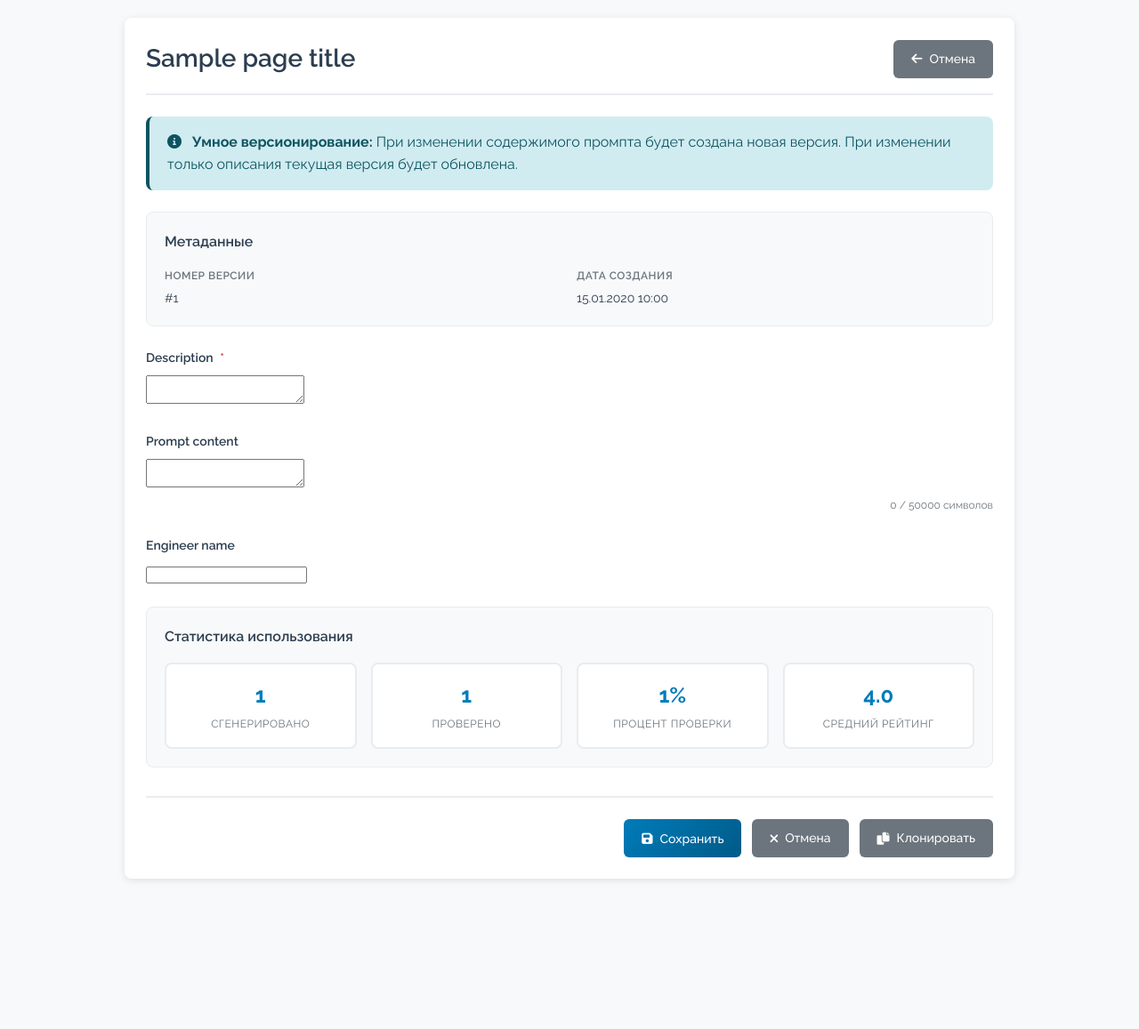
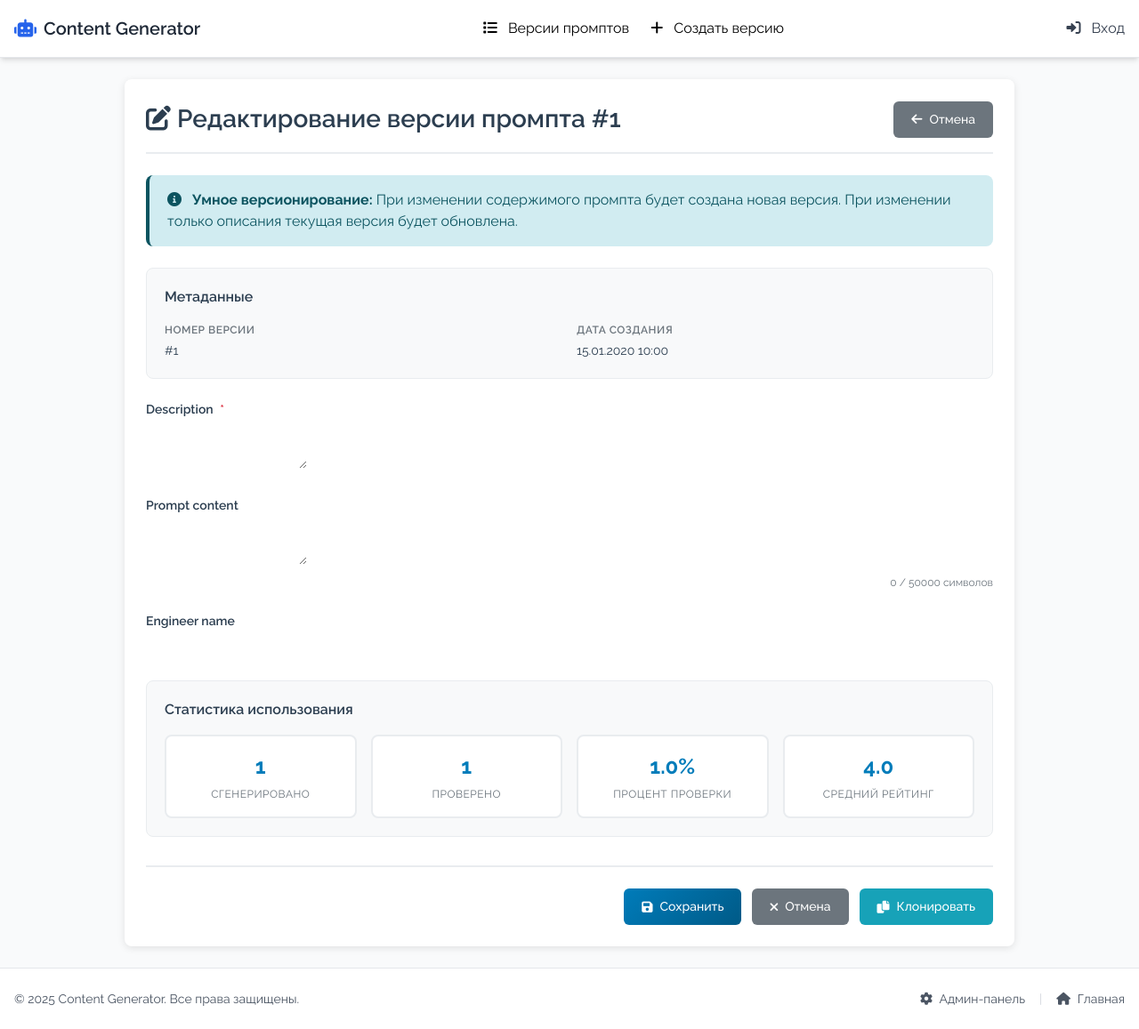
Before and after one commit to Antiguru2/content_generator, a Django app: template templates/content_generator/prompt_versions/form.html in a window 1280 px wide. Shown: the whole page at 89% size. Before the commit the page ends 990 px from the top, so only its background shows below. Run offline with Django 3.2, Linux system fonts and the light colour scheme; the template is opened without the code that fills it: most values are stand-ins (such as "Sample title", 1, 10 or a date in 2020); form fields are guessed from the names that the template uses; some libraries are stand-ins or nearby versions.

Commit message:
Обновлен шаблон формы для управления версиями промптов: добавлены блоки для заголовка и дополнительных стилей, улучшена структура и добавлены метаданные. Обновлен статус подмодуля документации.

```diff
--- a/templates/content_generator/prompt_versions/form.html
+++ b/templates/content_generator/prompt_versions/form.html
@@ -1,32 +1,11 @@
+{% extends 'content_generator/base.html' %}
 {% load static %}
-<!DOCTYPE html>
-<html lang="ru">
-<head>
-    <meta charset="utf-8">
-    <meta name="viewport" content="width=device-width, initial-scale=1.0, shrink-to-fit=no">
-    <title>{% if is_create %}Создание новой версии промпта{% else %}Редактирование версии промпта #{{ version.version_number }}{% endif %} - Content Generator</title>
 
-    <link rel="preconnect" href="https://fonts.googleapis.com">
-    <link rel="preconnect" href="https://fonts.gstatic.com" crossorigin>
-    <link href="https://fonts.googleapis.com/css2?family=Raleway:wght@300;400;500;600;700&display=swap" rel="stylesheet">
-    <link rel="stylesheet" href="https://cdnjs.cloudflare.com/ajax/libs/font-awesome/6.0.0-beta3/css/all.min.css">
+{% block title %}{% if is_create %}Создание новой версии промпта{% else %}Редактирование версии промпта #{{ version.version_number }}{% endif %} - Content Generator{% endblock title %}
 
+{% block extra_css %}
 <style>
-        * {
-            margin: 0;
-            padding: 0;
-            box-sizing: border-box;
-        }
-
-        body {
-            font-family: 'Raleway', -apple-system, BlinkMacSystemFont, 'Segoe UI', Roboto, sans-serif;
-            background: #f8f9fa;
-            padding: 20px;
-            color: #333;
-            line-height: 1.6;
-        }
-
-        .container {
+    .form-container {
         max-width: 1000px;
         margin: 0 auto;
         background: white;
@@ -88,6 +67,17 @@
 
     .btn-secondary:hover {
         background: #5a6268;
+    }
+
+    .btn-clone {
+        background: #17a2b8;
+        color: white;
+    }
+
+    .btn-clone:hover {
+        background: #138496;
+        transform: translateY(-2px);
+        box-shadow: 0 4px 12px rgba(23, 162, 184, 0.3);
     }
 
     .alert {
@@ -311,12 +301,19 @@
         }
     }
 </style>
-</head>
-<body>
-    <div class="container">
+{% endblock extra_css %}
+
+{% block content %}
+<div class="form-container">
     <!-- Заголовок -->
     <div class="header">
-            <h1>{{ page_title }}</h1>
+        <h1>
+            {% if is_create %}
+                <i class="fas fa-plus-circle"></i> Создание новой версии промпта
+            {% else %}
+                <i class="fas fa-edit"></i> Редактирование версии промпта #{{ version.version_number }}
+            {% endif %}
+        </h1>
         <div class="header-actions">
             <a href="{% if is_create %}{% url 'prompt_version_list' %}{% else %}{% url 'prompt_version_detail' id=version.id %}{% endif %}" class="btn btn-secondary">
                 <i class="fas fa-arrow-left"></i> Отмена
@@ -368,7 +365,7 @@
         </div>
         {% endif %}
 
-            <!-- Поле "Описание версии" -->
+        <!-- Поле "Описание версии" (обязательное) -->
         <div class="form-group">
             <label for="{{ form.description.id_for_label }}" class="form-label">
                 {{ form.description.label }}
@@ -385,7 +382,7 @@
             {% endif %}
         </div>
 
-            <!-- Поле "Содержимое промпта" -->
+        <!-- Поле "Содержимое промпта" (textarea, 20 строк, счетчик символов) -->
         <div class="form-group">
             <label for="{{ form.prompt_content.id_for_label }}" class="form-label">
                 {{ form.prompt_content.label }}
@@ -434,7 +431,7 @@
                     <div class="stat-label">Проверено</div>
                 </div>
                 <div class="stat-card">
-                        <div class="stat-value">{{ stats.review_percentage }}%</div>
+                    <div class="stat-value">{{ stats.review_percentage|floatformat:1 }}%</div>
                     <div class="stat-label">Процент проверки</div>
                 </div>
                 <div class="stat-card">
@@ -451,7 +448,7 @@
         </div>
         {% endif %}
 
-            <!-- Кнопки действий -->
+        <!-- Кнопки действий (Сохранить, Отмена, Клонировать) -->
         <div class="form-actions">
             <button type="submit" class="btn btn-primary">
                 <i class="fas fa-save"></i> Сохранить
@@ -460,16 +457,16 @@
                 <i class="fas fa-times"></i> Отмена
             </a>
             {% if not is_create %}
-                <a href="#" class="btn btn-secondary" title="Клонирование будет реализовано в следующем этапе">
+            <a href="{% url 'prompt_version_clone' id=version.id %}" class="btn btn-clone">
                 <i class="fas fa-copy"></i> Клонировать
             </a>
             {% endif %}
         </div>
     </form>
 </div>
+{% endblock content %}
 
-    <!-- JavaScript для счетчика символов -->
-    <script src="{% static 'content_generator/js/prompt_version_form.js' %}"></script>
+{% block extra_js %}
 <script>
     // Инициализация счетчика символов при загрузке страницы
     document.addEventListener('DOMContentLoaded', function() {
@@ -478,12 +475,7 @@
         const charCount = document.getElementById('char-count');
 
         if (textarea && charCounter && charCount) {
-                // Обновляем счетчик при загрузке
-                updateCharCounter();
-
-                // Обновляем счетчик при вводе
-                textarea.addEventListener('input', updateCharCounter);
-
+            // Функция обновления счетчика
             function updateCharCounter() {
                 const length = textarea.value.length;
                 const maxLength = 50000;
@@ -500,8 +492,13 @@
                     charCounter.classList.add('warning');
                 }
             }
+
+            // Обновляем счетчик при загрузке
+            updateCharCounter();
+
+            // Обновляем счетчик при вводе
+            textarea.addEventListener('input', updateCharCounter);
         }
     });
 </script>
-</body>
-</html>
+{% endblock extra_js %}
```
Lines whose indentation alone changed are shown as unchanged.
